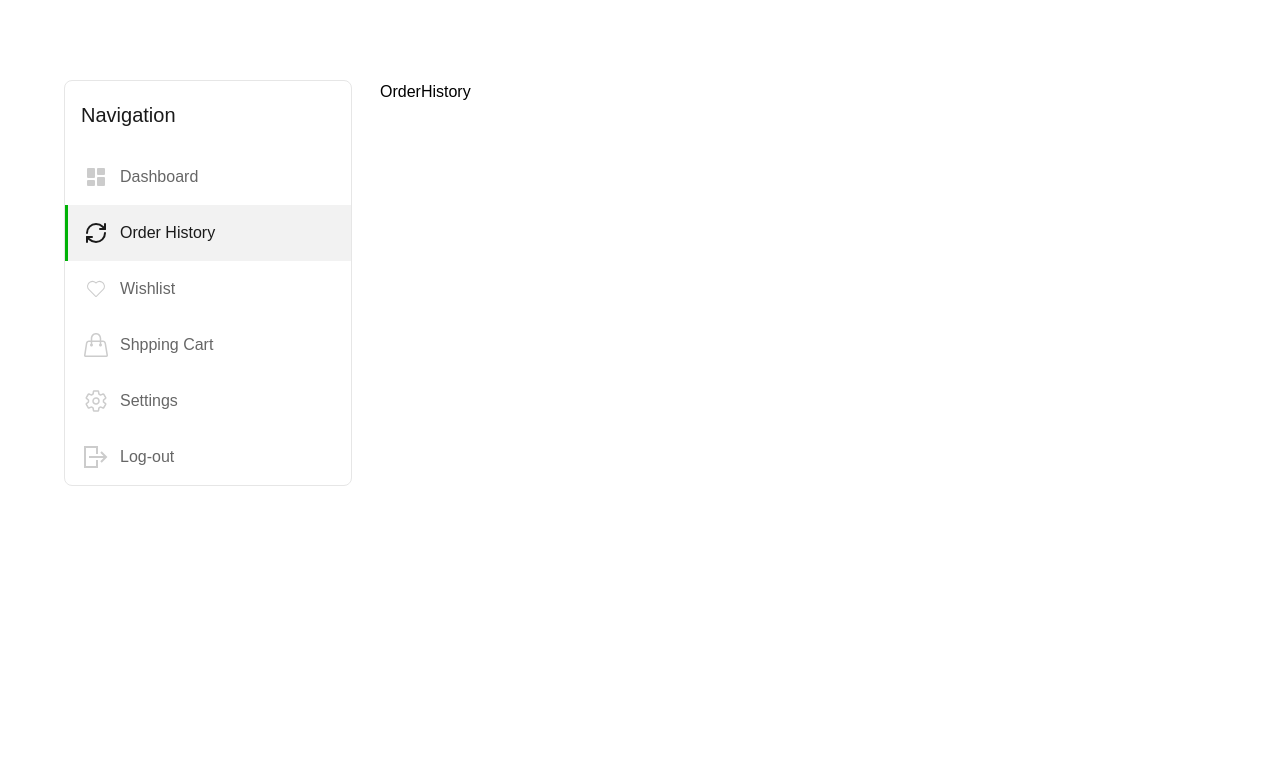
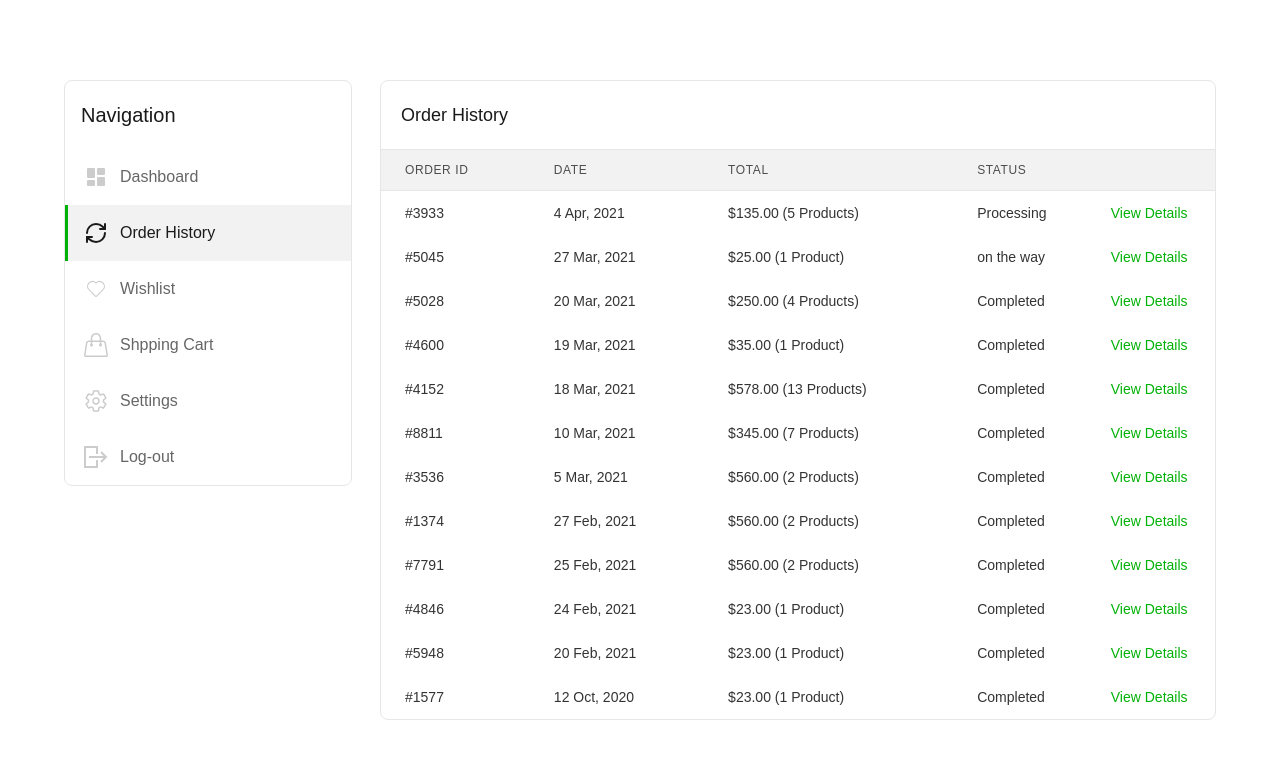
Before and after one commit to PeymanJS-Reactjs/RecordOrderCustomer1, a React (Create React App) app: page /profile/order_history in a window 1280 px wide. Shown: the top 758 px of the page. Built offline with nearby package versions, Linux system fonts and the light colour scheme.

Commit message:
Dashboard OrderHistory Added

```diff
--- a/src/pages/Profile/orderHistory/OrderHistory.jsx
+++ b/src/pages/Profile/orderHistory/OrderHistory.jsx
@@ -1,5 +1,126 @@
+import { Link } from "react-router-dom";
+
 const OrderHistory = () => {
-  return <div>OrderHistory</div>;
+  const orders = [
+    {
+      id: "#3933",
+      date: "4 Apr, 2021",
+      total: "$135.00",
+      productCount: 5,
+      status: "Processing",
+    },
+    {
+      id: "#5045",
+      date: "27 Mar, 2021",
+      total: "$25.00",
+      productCount: 1,
+      status: "on the way",
+    },
+    {
+      id: "#5028",
+      date: "20 Mar, 2021",
+      total: "$250.00",
+      productCount: 4,
+      status: "Completed",
+    },
+    {
+      id: "#4600",
+      date: "19 Mar, 2021",
+      total: "$35.00",
+      productCount: 1,
+      status: "Completed",
+    },
+    {
+      id: "#4152",
+      date: "18 Mar, 2021",
+      total: "$578.00",
+      productCount: 13,
+      status: "Completed",
+    },
+    {
+      id: "#8811",
+      date: "10 Mar, 2021",
+      total: "$345.00",
+      productCount: 7,
+      status: "Completed",
+    },
+    {
+      id: "#3536",
+      date: "5 Mar, 2021",
+      total: "$560.00",
+      productCount: 2,
+      status: "Completed",
+    },
+    {
+      id: "#1374",
+      date: "27 Feb, 2021",
+      total: "$560.00",
+      productCount: 2,
+      status: "Completed",
+    },
+    {
+      id: "#7791",
+      date: "25 Feb, 2021",
+      total: "$560.00",
+      productCount: 2,
+      status: "Completed",
+    },
+    {
+      id: "#4846",
+      date: "24 Feb, 2021",
+      total: "$23.00",
+      productCount: 1,
+      status: "Completed",
+    },
+    {
+      id: "#5948",
+      date: "20 Feb, 2021",
+      total: "$23.00",
+      productCount: 1,
+      status: "Completed",
+    },
+    {
+      id: "#1577",
+      date: "12 Oct, 2020",
+      total: "$23.00",
+      productCount: 1,
+      status: "Completed",
+    },
+  ];
+
+  return (
+    <div className="border border-gray-100 col-span-7 rounded-lg ">
+      <h3 className="p-5 border-b  border-gray-100 text-lg w-full font-medium">Order History</h3>
+      <table className="w-full">
+        <thead>
+          <tr className="bg-gray-50 border-b border-gray-100 text-gray-700 text-xs ">
+            <td className="py-3 px-6 text-left tracking-wider">ORDER ID</td>
+            <td className="py-3 px-6 text-left tracking-wider">DATE</td>
+            <td className="py-3 px-6 text-left tracking-wider">TOTAL</td>
+            <td className="py-3 px-6 text-left tracking-wider">STATUS</td>
+            <td className="py-3  text-left tracking-wider"></td>
+          </tr>
+        </thead>
+        <tbody className="">
+          {orders.map((order) => (
+            <tr key={order.id} className="hover:bg-gray-50/50 transition-colors">
+              <td className="py-3 px-6 text-gray-800 text-sm">{order.id}</td>
+              <td className="py-3 px-6 text-gray-800 text-sm">{order.date}</td>
+              <td className="py-3 px-6 text-gray-800 text-sm">
+                {order.total} ({order.productCount} Product{order.productCount !== 1 ? "s" : ""})
+              </td>
+              <td className="py-3 px-6 text-gray-800 text-sm">{order.status}</td>
+              <td className="py-3  text-gray-800 text-sm">
+                <Link to={`./order_history/${order.id}`} className="text-primary ml-auto  text-sm">
+                  View Details
+                </Link>
+              </td>
+            </tr>
+          ))}
+        </tbody>
+      </table>
+    </div>
+  );
 };
 
 export default OrderHistory;
```
Also changed, not shown: src/pages/Profile/orderHistory/RecentOrder.jsx (added).
